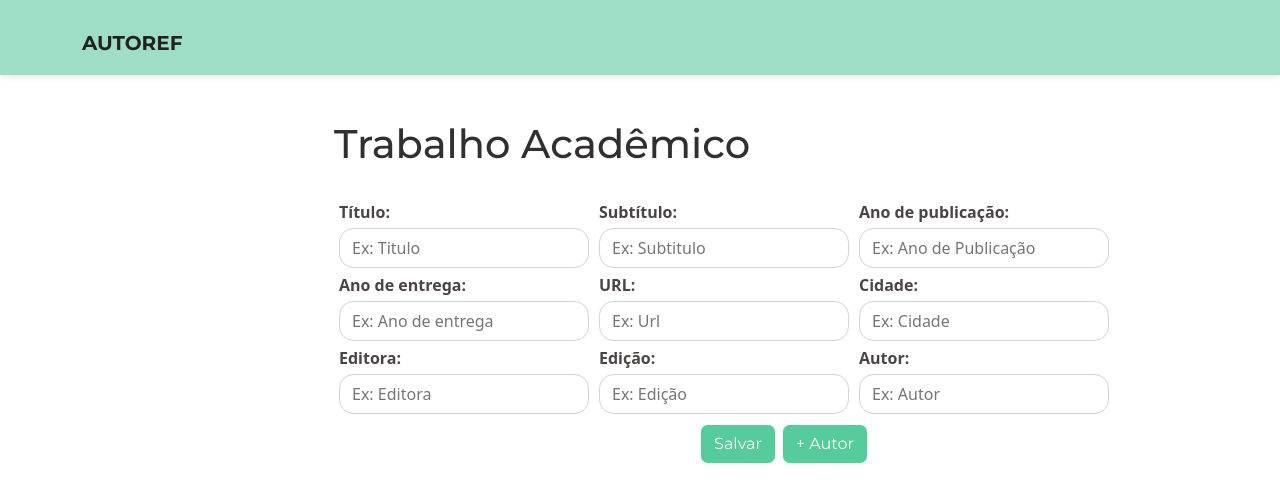
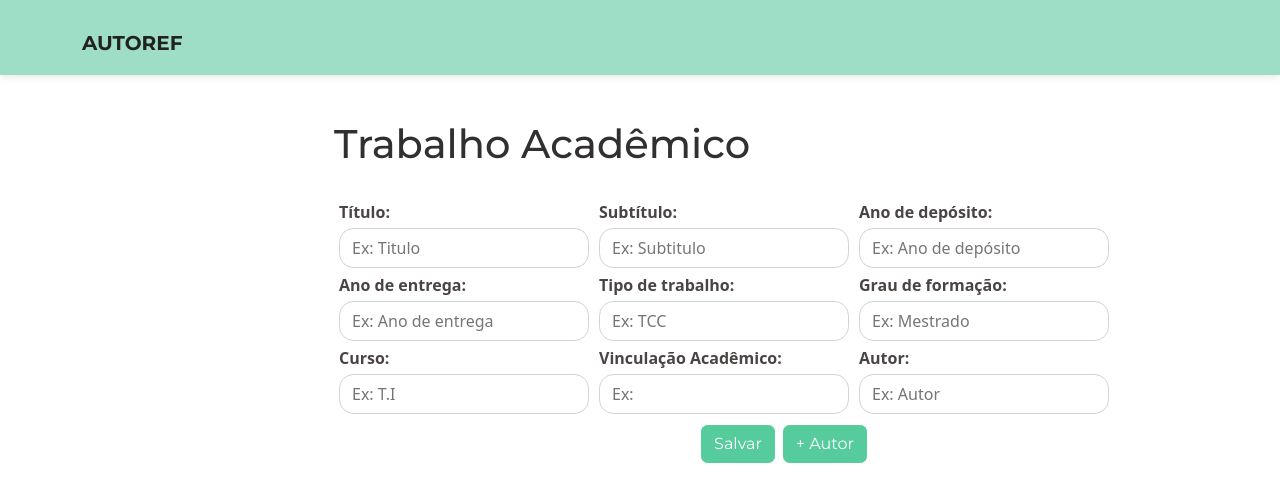
Before and after one commit to erthalduda/autoRef, a React (Create React App) app in the folder autoref-app/: page /trabalho in a window 1280 px wide. Shown: the top 502 px of the page. Built offline with nearby package versions, Linux system fonts and the light colour scheme.

Commit message:
Mudanças

```diff
--- a/autoref-app/src/views/trabalho-academico.jsx
+++ b/autoref-app/src/views/trabalho-academico.jsx
@@ -1,6 +1,6 @@
 import React from "react";
 //import FormGroup from "../components/form-group";
-
+import { useAxios } from "../hooks/axios";
 import { useState } from "react";
 import axios from "axios";
 //import login from "./login";
@@ -9,6 +9,8 @@ import "../css/referencia.css";
 import Sidebar from "../components/sidebar";
 
 function Trabalho() {
+  const { fetchData } = useAxios();
+  const [error, setError] = useState(false);
   const [inputFields, setInputFields] = useState([
     {
       id: 1,
@@ -30,10 +32,10 @@ function Trabalho() {
 
     {
       id: 3,
-      name: "anoPublicacao",
+      name: "anoDeposito",
       value: "",
-      label:"Ano de publicação:",
-      placeholder: "Ex: Ano de Publicação",
+      label:"Ano de depósito:",
+      placeholder: "Ex: Ano de depósito",
       type: "number",
     },
     {
@@ -47,35 +49,35 @@ function Trabalho() {
 
     {
       id: 5,
-      name: "url",
+      name: "tipoTrabalho",
       value: "",
-      label:"URL:",
-      placeholder: "Ex: Url",
-      type: "text",
+      label:"Tipo de trabalho:",
+      placeholder: "Ex: TCC",
+      type: "text"
     },
 
     {
       id: 6,
-      name: "cidade",
-      label:"Cidade:",
+      name: "grauFormacao",
+      label:"Grau de formação:",
       value: "",
-      placeholder: "Ex: Cidade",
+      placeholder: "Ex: Mestrado",
       type: "text",
     },
     {
       id: 7,
-      name: "editora",
+      name: "curso",
       value: "",
-      label:"Editora:",
-      placeholder: "Ex: Editora",
+      label:"Curso:",
+      placeholder: "Ex: T.I",
       type: "text",
     },
     {
       id: 8,
-      name: "edicao",
+      name: "vinculacaoAcademica",
       value: "",
-      label:"Edição:",
-      placeholder: "Ex: Edição",
+      label:"Vinculação Acadêmico:",
+      placeholder: "Ex: ",
       type: "text",
     },
 
@@ -88,21 +90,45 @@ function Trabalho() {
       type: "text",
     },
   ]);
+  const [dataEnviarDados, setDataEnviarDados] = useState({
+    tipo: 'trabalhoAcademico',
+    autor: [],
+  });
+  const [autoresCriados, setAutoresCriados] = useState([]);
 
   const onSubmit = async (event) => {
     event.preventDefault();
-    axios.post("https://localhost/3000/referencias/cadastrar", inputFields);
+    dataEnviarDados.autor = autoresCriados.map((obj) => obj.nome);
+
+    console.log(dataEnviarDados);
+    const axiosParams = {
+      baseURL: "http://localhost:8080",
+      method: "POST",
+      url: "/referencias/cadastrar",
+      data: dataEnviarDados,
+    };
+    const { response, error } = await fetchData(axiosParams, true);
+
+    console.log(response);
+    setError(true);
+    if (response && !error) {
+      setError(false);
+      //navigate
+    } else if (error) {
+      setError(true);
+    }
     console.log(inputFields);
   };
 
-  const addFields = () => {
+  const addFields = (event) => {
+    event.preventDefault();
     const id = inputFields.length + 1;
     let newfield = {
       id: id,
       name: "autor",
-      label:"Novo autor:",
-      value: "",
-      placeholder: "Ex: Autor",
+     value: "",
+      label: "Novo autor:",
+      placeholder: "Ex: Maria Silva",
       type: "text",
     };
     setInputFields([...inputFields, newfield]);
@@ -115,6 +141,22 @@ function Trabalho() {
 
     inputFiltrado.value = event.target.value;
 
+    if (inputFiltrado.name == "autor") {
+      const autorSelecionado = autoresCriados.find((a) => a.id === id);
+
+      if (autorSelecionado) {
+        autorSelecionado.nome = inputFiltrado.value;
+      } else {
+        autoresCriados.push({ id: id, nome: inputFiltrado.value });
+      }
+      console.log(autoresCriados);
+    } else {
+      setDataEnviarDados({
+        ...dataEnviarDados,
+        [inputFiltrado.name]: inputFiltrado.value,
+      });
+    }
+
     data = data.map((inputField) => {
       if (inputField.id === inputFiltrado.id) {
         inputField = { ...inputFiltrado };
@@ -122,23 +164,9 @@ function Trabalho() {
       return inputField;
     });
     // //data[index][event.target.name] = event.target.value;
+    console.log(dataEnviarDados);
     setInputFields(data);
   };
-
-  // const onChangeAutor = (value, autor) => {
-
-  //   const valor = value.target.value;
-  // let autorFiltrado = inputFields.find(a => {
-  //   return autor?.id === a?.id
-  // })
-
-  //     console.log(autorFiltrado)
-  //     autorFiltrado.autor = valor;
-
-  //     console.log(inputFields)
-  //     //this.setState({ autor: autor.target.value })
-  // }
-
   return (
     <>
      <Sidebar></Sidebar>
--- a/autoref-app/src/views/website.jsx
+++ b/autoref-app/src/views/website.jsx
@@ -4,18 +4,15 @@ import React from "react";
 import { useState } from "react";
 import axios from "axios";
 //import login from "./login";
-
+import { useAxios } from "../hooks/axios";
 import "../css/referencia.css";
 import Sidebar from "../components/sidebar";
 
 function Website() {
+  const { fetchData } = useAxios();
+  const [error, setError] = useState(false);
   const [inputFields, setInputFields] = useState([
-    {
-      id: 1,
-      name: "tipo",
-      value: "website",
-      type: "hidden",
-    },
+
     {
       id: 2,
       name: "titulo",
@@ -47,12 +44,20 @@ function Website() {
       name: "dataAcesso",
       value: "",
       placeholder: "Ex: Data de acesso",
-      type: "date",
+      type:  "date",
       label: "Data de acesso:"
+    },
+    {
+      id: 6,
+      name: "anoPublicacao",
+      value: "",
+      placeholder: "Ex: Ano de publicação",
+      type: "number",
+      label: "Ano de publicação:"
     },
 
     {
-      id: 6,
+      id: 7,
       name: "autor",
       value: "",
       placeholder: "Ex: Autor",
@@ -61,21 +66,46 @@ function Website() {
     },
   ]);
 
+  const [dataEnviarDados, setDataEnviarDados] = useState({
+    tipo: 'website',
+    autor: [],
+  });
+  const [autoresCriados, setAutoresCriados] = useState([]);
+
   const onSubmit = async (event) => {
     event.preventDefault();
-    axios.post("https://localhost/3000/referencias/cadastrar", inputFields);
+    dataEnviarDados.autor = autoresCriados.map((obj) => obj.nome);
+
+    console.log(dataEnviarDados);
+    const axiosParams = {
+      baseURL: "http://localhost:8080",
+      method: "POST",
+      url: "/referencias/cadastrar",
+      data: dataEnviarDados,
+    };
+    const { response, error } = await fetchData(axiosParams, true);
+
+    console.log(response);
+    setError(true);
+    if (response && !error) {
+      setError(false);
+      //navigate
+    } else if (error) {
+      setError(true);
+    }
     console.log(inputFields);
   };
 
-  const addFields = () => {
+  const addFields = (event) => {
+    event.preventDefault();
     const id = inputFields.length + 1;
     let newfield = {
       id: id,
       name: "autor",
-      value: "",
-      placeholder: "Ex: Autor",
+     value: "",
+      label: "Novo autor:",
+      placeholder: "Ex: Maria Silva",
       type: "text",
-      label: "Novo autor:"
     };
     setInputFields([...inputFields, newfield]);
     console.log(inputFields);
@@ -87,6 +117,22 @@ function Website() {
 
     inputFiltrado.value = event.target.value;
 
+    if (inputFiltrado.name == "autor") {
+      const autorSelecionado = autoresCriados.find((a) => a.id === id);
+
+      if (autorSelecionado) {
+        autorSelecionado.nome = inputFiltrado.value;
+      } else {
+        autoresCriados.push({ id: id, nome: inputFiltrado.value });
+      }
+      console.log(autoresCriados);
+    } else {
+      setDataEnviarDados({
+        ...dataEnviarDados,
+        [inputFiltrado.name]: inputFiltrado.value,
+      });
+    }
+
     data = data.map((inputField) => {
       if (inputField.id === inputFiltrado.id) {
         inputField = { ...inputFiltrado };
@@ -94,22 +140,9 @@ function Website() {
       return inputField;
     });
     // //data[index][event.target.name] = event.target.value;
+    console.log(dataEnviarDados);
     setInputFields(data);
   };
-
-  //const onChangeAutor = (value, autor) => {
-
-  //const valor = value.target.value;
-  //let autorFiltrado = inputFields.find(a => {
-  // return autor?.id === a?.id
-  // })
-
-  //  console.log(autorFiltrado)
-  //    autorFiltrado.autor = valor;
-  //
-  //    console.log(inputFields)
-  //     this.setState({ autor: autor.target.value })
-  //  }
 
   return (
     <>
```
